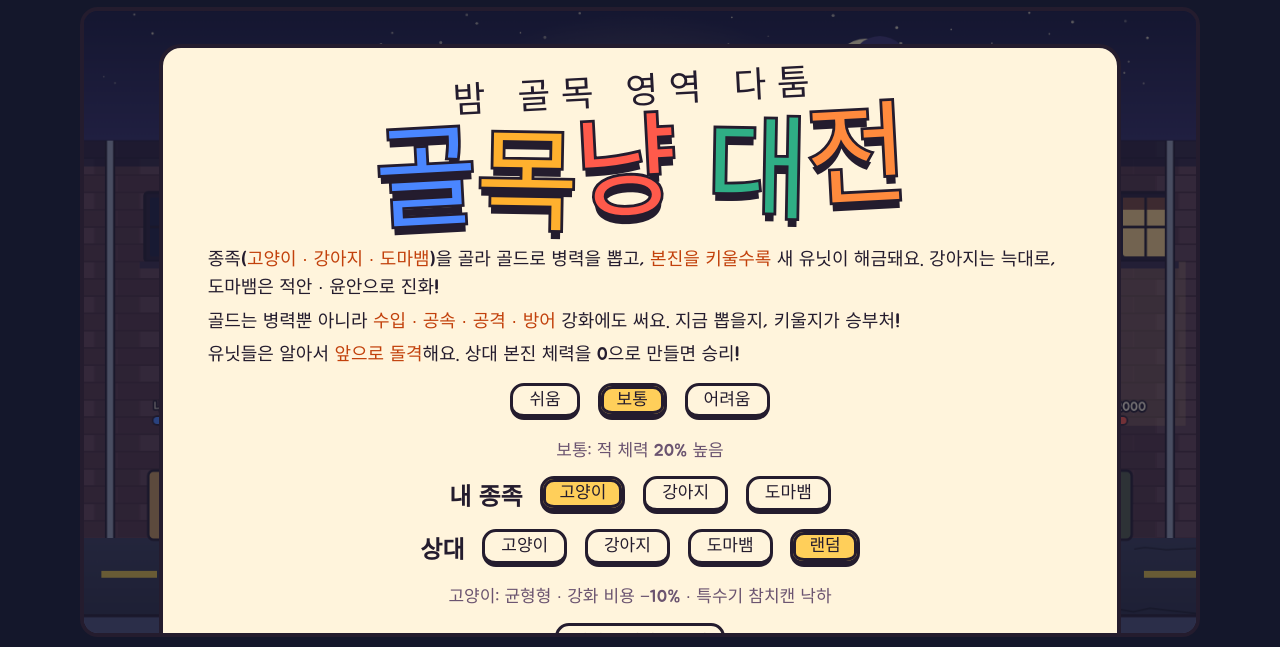
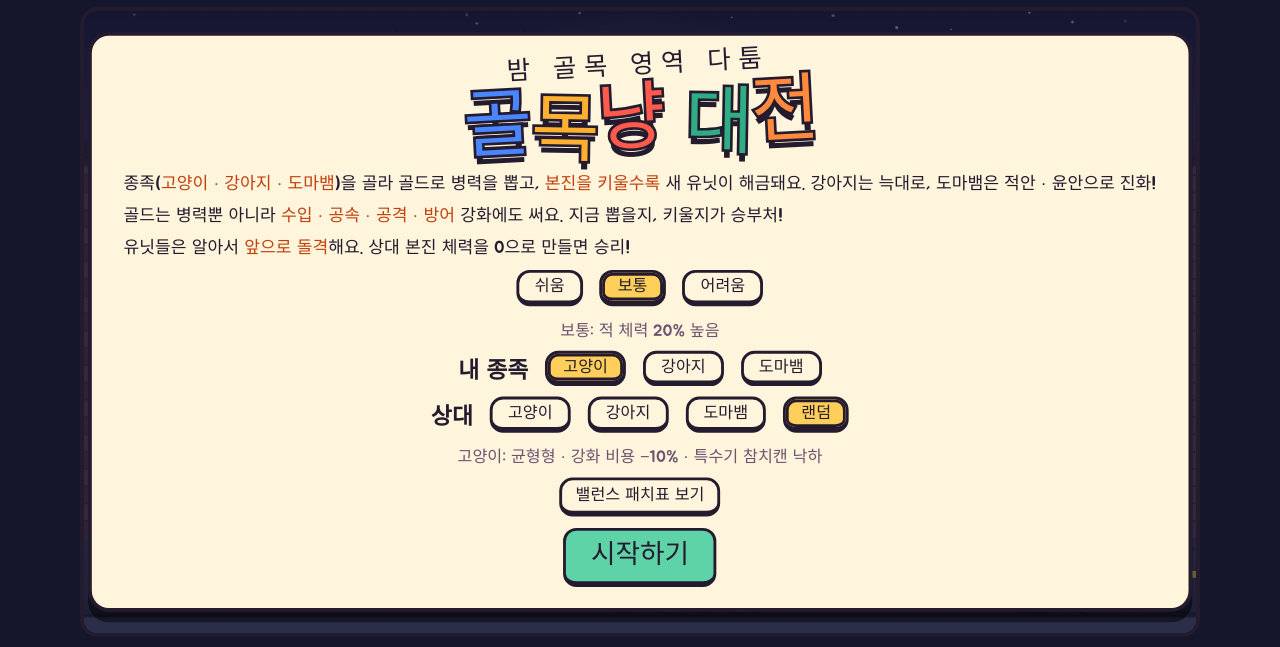
Before and after one commit to evertonian19/nyangko_craft, a plain HTML site: page index.html in a window 1280 px wide. Shown: the part 74-721 px from the top of the page. Drawn offline with nearby package versions, Linux system fonts and the light colour scheme.

Commit message:
fit title screen
Co-Authored-By: Claude Sonnet 5.5 <noreply@anthropic.com>
Claude-Session: https://claude.ai/code/session_013PcFSPf2epDqTCjAUEWRZu

```diff
--- a/index.html
+++ b/index.html
@@ -52,12 +52,12 @@ button:focus-visible { outline: 3px solid var(--lamp); outline-offset: 2px; }
 
 .stage { position: relative; aspect-ratio: 16 / 9; width: 100%; border: 4px solid var(--ink); border-radius: 18px; overflow: hidden; background: #1a1d36; container-type: inline-size; touch-action: manipulation; }
 canvas#cv { position: absolute; inset: 0; width: 100%; height: 100%; display: block; }
-.ov { position: absolute; inset: 0; display: grid; place-items: center; padding: 3cqw; background: rgba(20, 23, 43, .6); }
+.ov { position: absolute; inset: 0; display: flex; overflow: auto; padding: 1.5cqw; background: rgba(20, 23, 43, .6); }
 .ov[hidden] { display: none; }
-.card { background: var(--paper); color: var(--ink); border: 4px solid var(--ink); border-radius: 22px; padding: 2.4cqw 4cqw 2.8cqw; text-align: center; max-width: 92%; box-shadow: 0 1.2cqw 0 rgba(0, 0, 0, .5); display: grid; gap: 1.4cqw; justify-items: center; }
+.card { margin: auto; background: var(--paper); color: var(--ink); border: 4px solid var(--ink); border-radius: 22px; padding: 1.6cqw 3cqw 2cqw; text-align: center; max-width: 96%; box-shadow: 0 1cqw 0 rgba(0, 0, 0, .5); display: grid; gap: 1cqw; justify-items: center; }
 .logo { margin: 0; font-weight: 400; line-height: 1; transform: rotate(-3deg); }
-.logo small { display: block; font-size: 3.2cqw; letter-spacing: .3em; margin-bottom: .6cqw; }
-.logo b { font-weight: 400; font-size: 10cqw; letter-spacing: -.02em; display: inline-block; }
+.logo small { display: block; font-size: 2.4cqw; letter-spacing: .3em; margin-bottom: .6cqw; }
+.logo b { font-weight: 400; font-size: 7cqw; letter-spacing: -.02em; display: inline-block; }
 .logo b span { display: inline-block; color: var(--c); -webkit-text-stroke: .5cqw var(--ink); paint-order: stroke fill; text-shadow: 0 .8cqw 0 var(--ink); }
 .logo b span:nth-child(even) { transform: translateY(.8cqw) rotate(4deg); }
 .how { margin: 0; padding: 0; list-style: none; display: grid; gap: .5cqw; font-size: clamp(11px, 2cqw, 18px); text-align: left; }
@@ -108,6 +108,9 @@ canvas#cv { position: absolute; inset: 0; width: 100%; height: 100%; display: bl
 .stg b { white-space: nowrap; }
 .stg .btn.rc[aria-pressed="true"], .stg .btn.fo[aria-pressed="true"], .stg .btn.dif[aria-pressed="true"] { background: #ffcf5a; box-shadow: 0 0 0 3px #241c2e inset; }
 #stgD { margin: 0; font-size: clamp(11px, 2cqw, 17px); color: #6b5470; }
+@container (max-width: 760px) { .how { display: none; } .logo b { font-size: 9cqw; } .stg { font-size: 12px; gap: 6px; } .stg .btn { padding: 2px 10px; } .card .btn.go { font-size: 16px; padding: 6px 20px; } }
+#ovTitle .card, #ovEnd .card { position: absolute; left: 50%; top: 50%; margin: 0; width: max-content; max-width: none; transform: translate(-50%, -50%) scale(var(--fit, 1)); }
+#ovTitle, #ovEnd { overflow: hidden; }
 @media (max-width: 560px) { .btn { font-size: 15px; padding: 5px 10px; } .key { display: none; } .unit canvas { max-width: 64px; } }
 @media (prefers-reduced-motion: reduce) { .btn.ready, #rec::before { animation: none; } }
 .card.patch { width: min(1120px, 96%); max-height: 94%; display: flex; flex-direction: column; text-align: left; gap: .9cqw; padding: 1.4cqw 2.2cqw 1.6cqw; }
@@ -1813,7 +1816,7 @@ function showEnd() {
   $('stars').innerHTML = [0, 1, 2].map((i) => `<i class="${i < stars ? 'on' : ''}">★</i>`).join('');
   $('endS').textContent = `쓰러뜨린 고양이 ${G.stats.kills}마리 · 잃은 고양이 ${G.stats.lost}마리 · 본진 Lv${S[0].baseLv} · ${Math.round(G.t)}초`;
   $('bAgain').textContent = win ? '한 번 더' : '다시 도전'; $('bRetry').textContent = '난이도 바꾸기'; $('bRetry').hidden = false;
-  $('ovEnd').hidden = false;
+  $('ovEnd').hidden = false; fitCards();
 }
 function applyRaceUI() {
   const r = S[0].race; cards.forEach((cd, i) => { cd.el.hidden = CATS[i].race !== r; });
@@ -1835,7 +1838,7 @@ function setDiffUI() {
 }
 document.querySelectorAll('.dif').forEach((b) => b.addEventListener('click', () => { diff = +b.dataset.d; try { localStorage.setItem('alleycats.diff', String(diff)); } catch (e) { /* 저장 없이도 진행 가능 */ } setDiffUI(); }));
 $('bAgain').addEventListener('click', () => startGame());
-$('bRetry').addEventListener('click', () => { $('ovEnd').hidden = true; $('ovTitle').hidden = false; setDiffUI(); setRaceUI(); });
+$('bRetry').addEventListener('click', () => { $('ovEnd').hidden = true; $('ovTitle').hidden = false; setDiffUI(); setRaceUI(); fitCards(); });
 $('bSpecial').addEventListener('click', () => { audio(); useSpecial(0); });
 function setSlow(v) { slowManual = v; $('bSlow').classList.toggle('on', v); }
 $('bSlow').addEventListener('click', () => setSlow(!slowManual));
@@ -1866,6 +1869,15 @@ function renderPatch() {
   $('pBody').innerHTML = patchHTML(P, patchTab);
   document.querySelectorAll('#pTabs .btn').forEach((b) => b.addEventListener('click', () => { patchTab = b.dataset.t; renderPatch(); }));
 }
+function fitCards() {
+  for (const id of ['ovTitle', 'ovEnd']) {
+    const ov = $(id), cd = ov.querySelector('.card'); if (ov.hidden) continue;
+    cd.style.setProperty('--fit', 1);
+    const k = Math.min(1, (ov.clientWidth - 8) / cd.offsetWidth, (ov.clientHeight - 8) / cd.offsetHeight);
+    cd.style.setProperty('--fit', k.toFixed(3));
+  }
+}
+addEventListener('resize', fitCards); if (window.ResizeObserver) new ResizeObserver(fitCards).observe($('stage'));
 function setPatch(v) { patchOpen = v; $('ovPatch').hidden = !v; if (v) { patchIdx = 0; renderPatch(); } }
 $('bPatch').addEventListener('click', () => setPatch(true)); $('bPatch2').addEventListener('click', () => setPatch(true)); $('bPatchX').addEventListener('click', () => setPatch(false));
 $('pSel').addEventListener('change', (e) => { patchIdx = +e.target.value; renderPatch(); });
@@ -1920,9 +1932,9 @@ function frame(now) {
   render(); hud();
   if (mr) { const s = Math.floor((now - recStart) / 1000); $('recT').textContent = `${Math.floor(s / 60)}:${String(s % 60).padStart(2, '0')}`; if (s >= 90) stopRec(); }
 }
-buildBG(); newGame(); setDiffUI(); setRaceUI(); applyRaceUI();
+buildBG(); newGame(); setDiffUI(); setRaceUI(); applyRaceUI(); fitCards();
 requestAnimationFrame(frame);
-if (document.fonts && document.fonts.ready) document.fonts.ready.then(() => { buildBG(Math.max(0, bgTone)); paintIcons(); });
+if (document.fonts && document.fonts.ready) document.fonts.ready.then(() => { fitCards(); buildBG(Math.max(0, bgTone)); paintIcons(); });
 paintIcons();
 })();
 </script>
```
